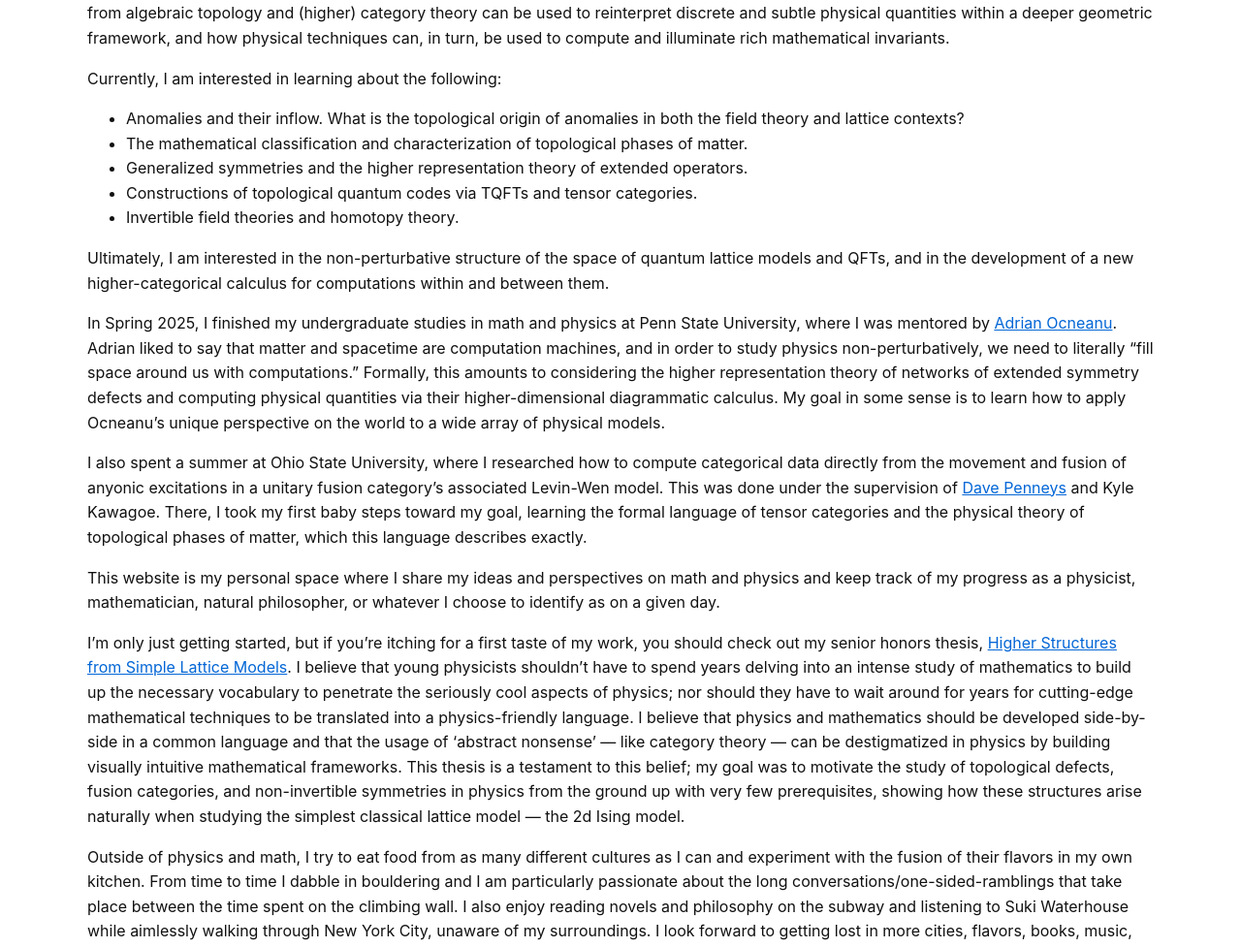
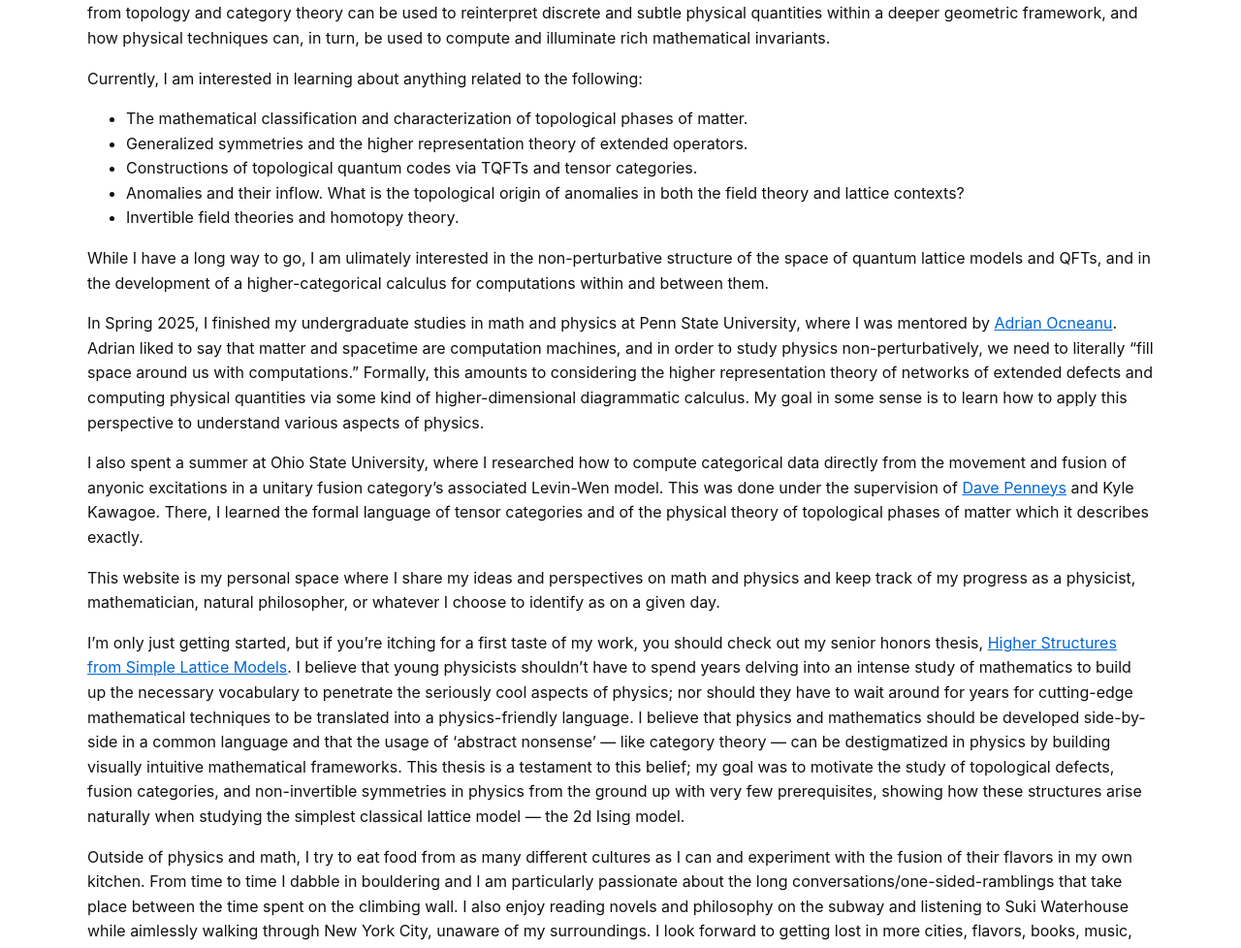
Before and after one commit to noahringrose/noahringrose.github.io, a Jekyll site: the page built from index.md, in a window 1280 px wide and 1400 px high. Shown: the part 422-1400 px from the top of the window at 97% size. Built offline with Jekyll 4.4.1, drawn with Linux system fonts in a browser that asks for light colours; some of the changed text lies outside the part shown.

Commit message:
Update index.md

```diff
--- a/index.md
+++ b/index.md
@@ -6,21 +6,21 @@ title: Home
 
 <img src="/assets/IMG_1283.png" alt="Profile picture" style="width:250px; border-radius: 50%; display:block; margin:auto;">
 
-Hi! I'm a first-year physics PhD student at NYU advised by Yifan Wang and Aditi Mitra. My research interests lie in understanding how methods from algebraic topology and (higher) category theory can be used to reinterpret discrete and subtle physical quantities within a deeper geometric framework, and how physical techniques can, in turn, be used to compute and illuminate rich mathematical invariants.
+Hi! I'm a first-year physics PhD student at NYU advised by Yifan Wang and Aditi Mitra. My research interests lie in understanding how methods from topology and category theory can be used to reinterpret discrete and subtle physical quantities within a deeper geometric framework, and how physical techniques can, in turn, be used to compute and illuminate rich mathematical invariants.
 
-Currently, I am interested in learning about the following:
+Currently, I am interested in learning about anything related to the following:
 
-- Anomalies and their inflow. What is the topological origin of anomalies in both the field theory and lattice contexts?
 - The mathematical classification and characterization of topological phases of matter.
 - Generalized symmetries and the higher representation theory of extended operators.
 - Constructions of topological quantum codes via TQFTs and tensor categories.
+- Anomalies and their inflow. What is the topological origin of anomalies in both the field theory and lattice contexts?
 - Invertible field theories and homotopy theory.
 
-Ultimately, I am interested in the non-perturbative structure of the space of quantum lattice models and QFTs, and in the development of a new higher-categorical calculus for computations within and between them.
+While I have a long way to go, I am ulimately interested in the non-perturbative structure of the space of quantum lattice models and QFTs, and in the development of a higher-categorical calculus for computations within and between them.
 
-In Spring 2025, I finished my undergraduate studies in math and physics at Penn State University, where I was mentored by [Adrian Ocneanu](https://mathpicture.fas.harvard.edu/hrt-course). Adrian liked to say that matter and spacetime are computation machines, and in order to study physics non-perturbatively, we need to literally "fill space around us with computations." Formally, this amounts to considering the higher representation theory of networks of extended symmetry defects and computing physical quantities via their higher-dimensional diagrammatic calculus. My goal in some sense is to learn how to apply Ocneanu's unique perspective on the world to a wide array of physical models.
+In Spring 2025, I finished my undergraduate studies in math and physics at Penn State University, where I was mentored by [Adrian Ocneanu](https://mathpicture.fas.harvard.edu/hrt-course). Adrian liked to say that matter and spacetime are computation machines, and in order to study physics non-perturbatively, we need to literally "fill space around us with computations." Formally, this amounts to considering the higher representation theory of networks of extended defects and computing physical quantities via some kind of higher-dimensional diagrammatic calculus. My goal in some sense is to learn how to apply this perspective to understand various aspects of physics.
 
-I also spent a summer at Ohio State University, where I researched how to compute categorical data directly from the movement and fusion of anyonic excitations in a unitary fusion category's associated Levin-Wen model. This was done under the supervision of [Dave Penneys](https://people.math.osu.edu/penneys.2/) and Kyle Kawagoe. There, I took my first baby steps toward my goal, learning the formal language of tensor categories and the physical theory of topological phases of matter, which this language describes exactly.
+I also spent a summer at Ohio State University, where I researched how to compute categorical data directly from the movement and fusion of anyonic excitations in a unitary fusion category's associated Levin-Wen model. This was done under the supervision of [Dave Penneys](https://people.math.osu.edu/penneys.2/) and Kyle Kawagoe. There, I learned the formal language of tensor categories and of the physical theory of topological phases of matter which it describes exactly.
 
 This website is my personal space where I share my ideas and perspectives on math and physics and keep track of my progress as a physicist, mathematician, natural philosopher, or whatever I choose to identify as on a given day.
 
```
